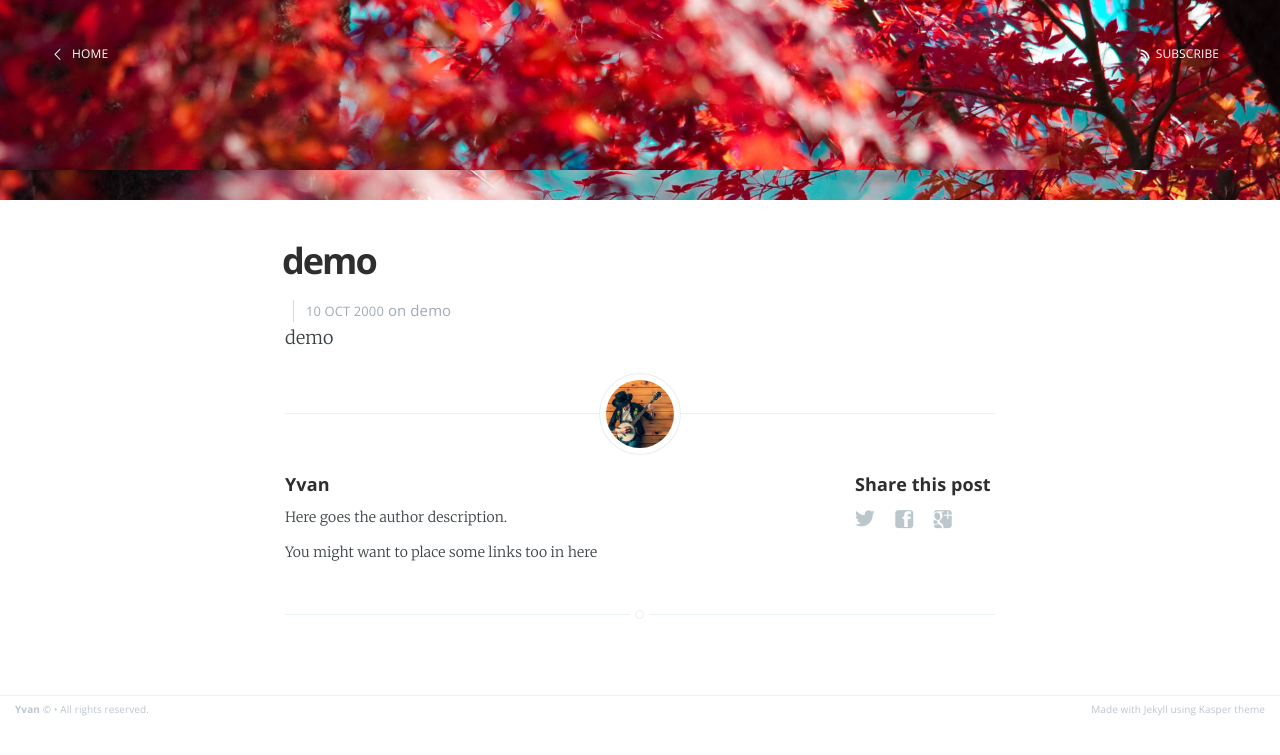
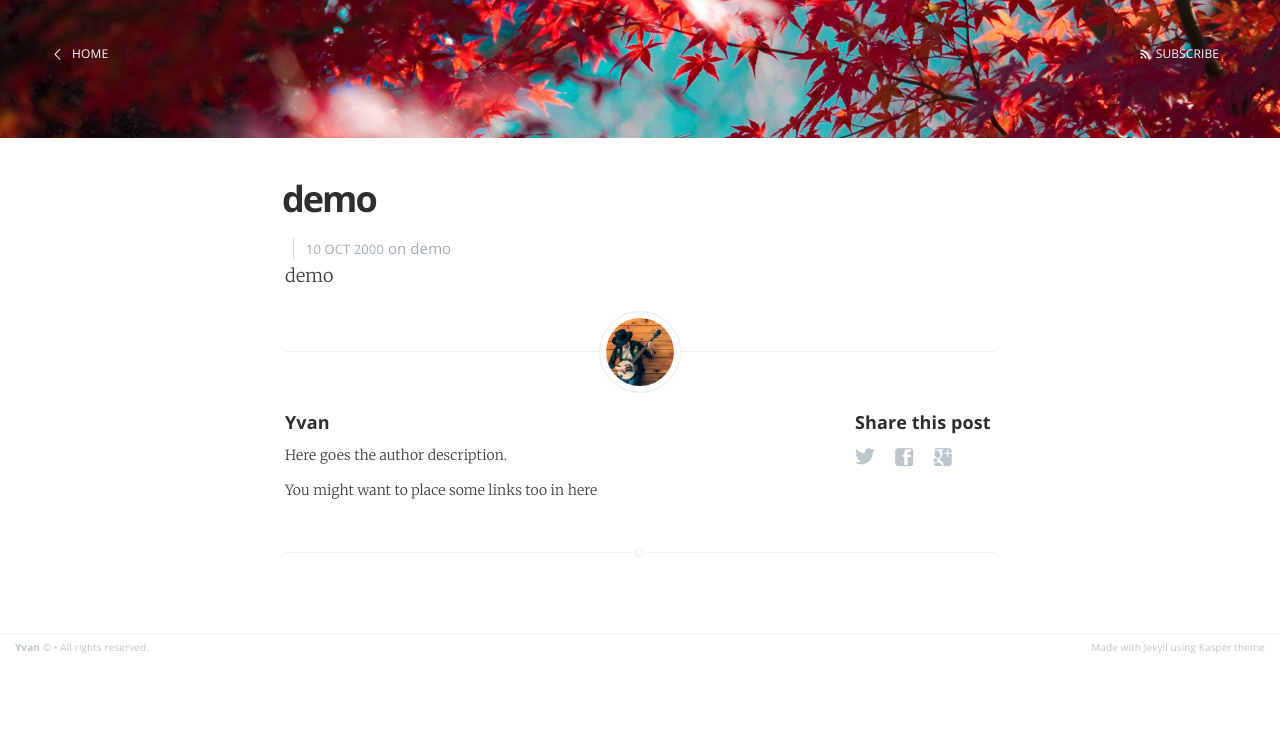
Before and after one commit to ChinBucher/ChinBucher.github.io, a Jekyll site: the page built from _posts/2000-10-10-demo.html, in a window 1280 px wide. Shown: the top 755 px of the page. Built offline with Jekyll 4.4.1, drawn with Linux system fonts in a browser that asks for light colours.

Commit message:
update page

```diff
--- a/_layouts/page.html
+++ b/_layouts/page.html
@@ -5,7 +5,11 @@ title: about page
 url: http://chinbucher.github.io
 ---
 
-<nav class="main-nav clearfix">
+<nav class="main-nav clearfix" style="
+    min-height: 100px;
+    max-height: 30%;background-image: url(/assets/images/header_bg.jpg);
+    background-repeat:no-repeat;
+    background-size: 100%;">
     <!-- <a class="back-button icon-arrow-left" href="{{ site.baseurl }}">Home</a> -->
     <a class="back-button icon-arrow-left" href="{{ site.url }}">Home</a>
     <a class="subscribe-button icon-feed" href="{{ site.baseurl }}feed.xml">Subscribe</a>
--- a/assets/css/screen.css
+++ b/assets/css/screen.css
@@ -1807,11 +1807,11 @@ body:not(.post-template) .post-title {
     position: relative;
     padding: 35px 40px;
     margin: 0 0 30px 0;
-    min-height: 100px;
+    /*min-height: 100px;
     max-height: 30%;
     background-image: url(/assets/images/header_bg.jpg);
     background-repeat:no-repeat;
-    background-size: 100%;
+    background-size: 100%;*/
 }
 /*from 494*/
 .main-nav a {
```
Also changed, not shown: index.html (+0 -8 lines).
